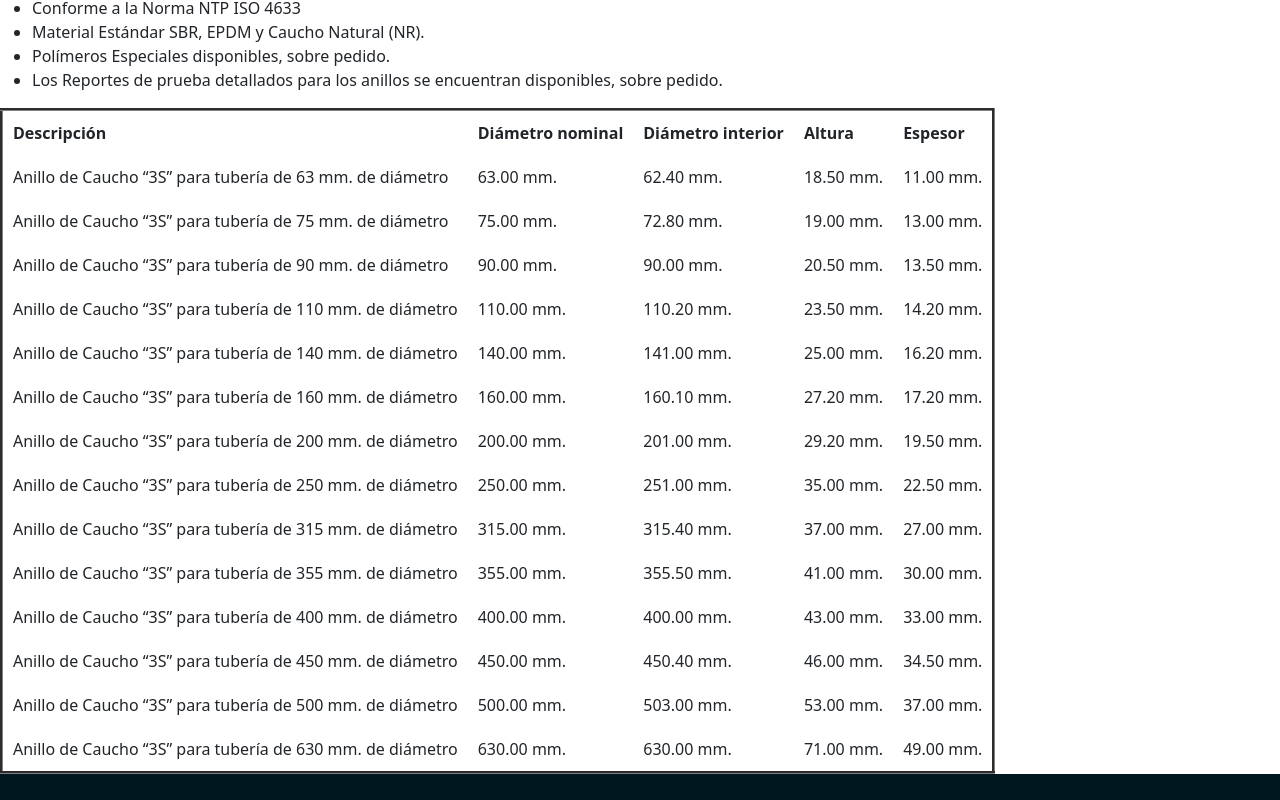
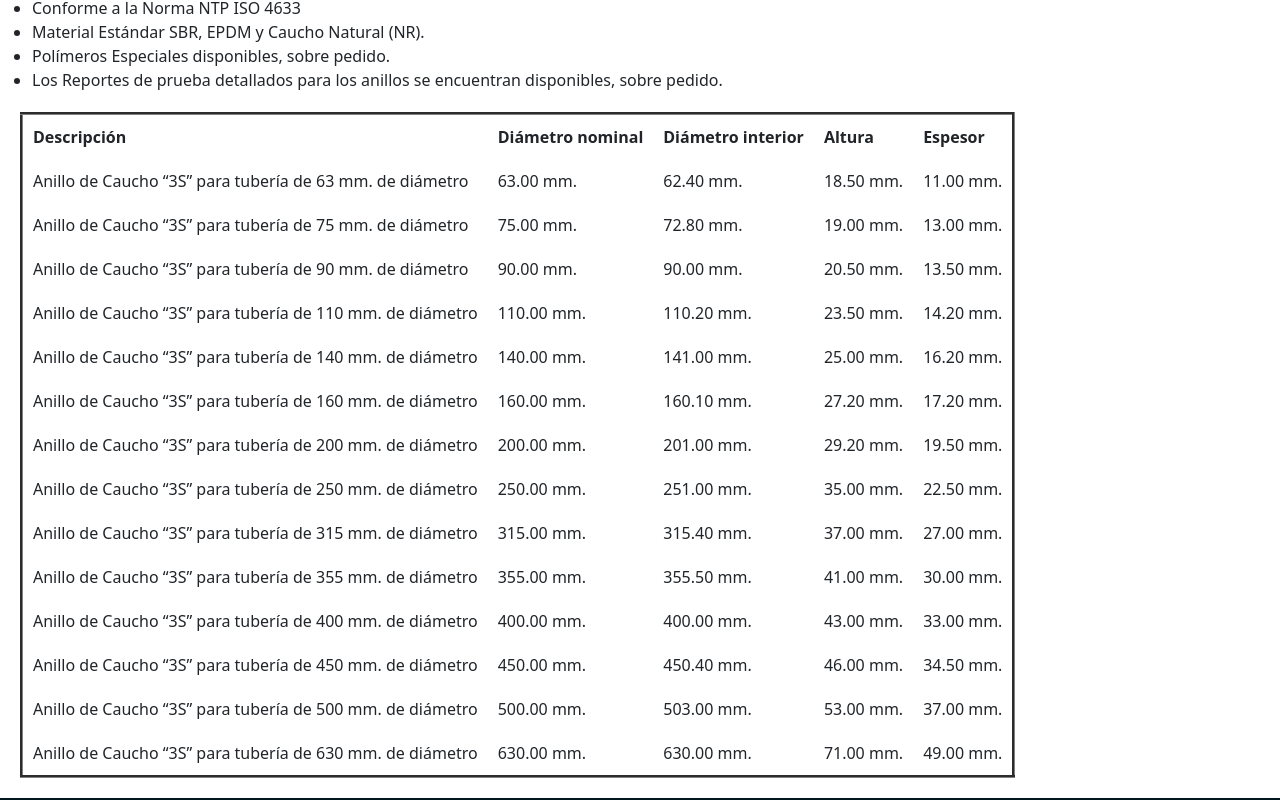
Before and after one commit to hidalgoyuri/bootstrap1, a plain HTML site: page page/productos.html in a window 1280 px wide. Shown: the part 805-1605 px from the top of the page. Drawn offline with nearby package versions, Linux system fonts and the light colour scheme.

Commit message:
alinear tabla con margen 20px

```diff
--- a/css/style.css
+++ b/css/style.css
@@ -62,3 +62,9 @@ footer {
 .bi-youtube:hover {
     color: #d90202
 }
+
+/* ----------------------------------------------PAGINA PRODUCTOS-------------------------------------------------- */
+
+.tabla-productos {
+    margin: 20px;
+}
```
